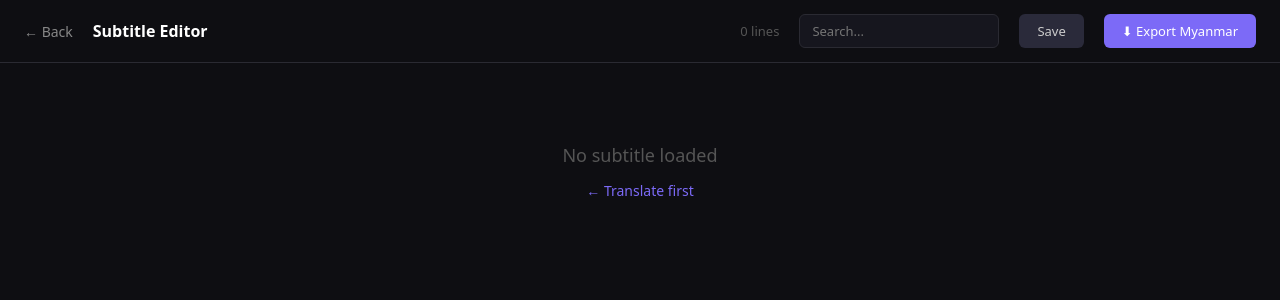
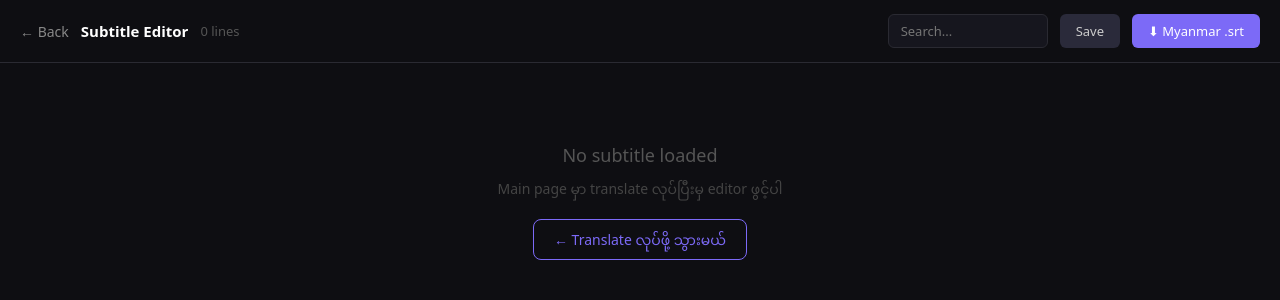
Before and after one commit to NERO-MK/subtitle-platform, a Next.js app: page /editor in a window 1280 px wide. Shown: the top 300 px of the page. Built offline with nearby package versions, Linux system fonts and the light colour scheme.

Commit message:
fix editor localStorage load

```diff
--- a/app/editor/page.tsx
+++ b/app/editor/page.tsx
@@ -9,13 +9,22 @@ export default function EditorPage() {
   const [lines, setLines] = useState<SrtLine[]>([])
   const [search, setSearch] = useState('')
   const [saved, setSaved] = useState(false)
+  const [loaded, setLoaded] = useState(false)
 
   useEffect(() => {
-    // Load from sessionStorage (set by main page)
-    const raw = sessionStorage.getItem('editor_lines')
-    if (raw) {
-      try { setLines(JSON.parse(raw)) } catch {}
+    // localStorage ကနေ load လုပ်မယ်
+    try {
+      const raw = localStorage.getItem('editor_lines')
+      if (raw) {
+        const parsed = JSON.parse(raw)
+        if (Array.isArray(parsed) && parsed.length > 0) {
+          setLines(parsed)
+        }
+      }
+    } catch (e) {
+      console.error('Load error:', e)
     }
+    setLoaded(true)
   }, [])
 
   function updateLine(index: number, field: 'text' | 'translated', value: string) {
@@ -24,9 +33,11 @@ export default function EditorPage() {
   }
 
   function save() {
-    sessionStorage.setItem('editor_lines', JSON.stringify(lines))
-    setSaved(true)
-    setTimeout(() => setSaved(false), 2000)
+    try {
+      localStorage.setItem('editor_lines', JSON.stringify(lines))
+      setSaved(true)
+      setTimeout(() => setSaved(false), 2000)
+    } catch (e) {}
   }
 
   function downloadFile(content: string, filename: string) {
@@ -35,6 +46,7 @@ export default function EditorPage() {
     a.href = URL.createObjectURL(blob)
     a.download = filename
     a.click()
+    URL.revokeObjectURL(a.href)
   }
 
   const filtered = search
@@ -44,106 +56,66 @@ export default function EditorPage() {
       )
     : lines
 
+  if (!loaded) {
+    return (
+      <main style={{ minHeight: '100vh', background: '#0e0e12', display: 'flex', alignItems: 'center', justifyContent: 'center' }}>
+        <p style={{ color: '#888' }}>Loading...</p>
+      </main>
+    )
+  }
+
   return (
     <main style={{ minHeight: '100vh', background: '#0e0e12', color: '#e8e6de', fontFamily: 'system-ui, sans-serif' }}>
+      <header style={{ borderBottom: '1px solid #2a2a32', padding: '14px 20px', display: 'flex', alignItems: 'center', gap: 12, position: 'sticky', top: 0, background: '#0e0e12', zIndex: 10, flexWrap: 'wrap' }}>
+        <Link href="/" style={{ color: '#888', textDecoration: 'none', fontSize: 14 }}>← Back</Link>
+        <span style={{ fontSize: 15, fontWeight: 600, color: '#fff' }}>Subtitle Editor</span>
+        <span style={{ fontSize: 13, color: '#555' }}>{lines.length} lines</span>
 
-      {/* Header */}
-      <header style={{ borderBottom: '1px solid #2a2a32', padding: '14px 24px', display: 'flex', alignItems: 'center', gap: 20, position: 'sticky', top: 0, background: '#0e0e12', zIndex: 10 }}>
-        <Link href="/" style={{ color: '#888', textDecoration: 'none', fontSize: 14 }}>← Back</Link>
-        <span style={{ fontSize: 16, fontWeight: 600, color: '#fff' }}>Subtitle Editor</span>
-        <span style={{ marginLeft: 'auto', fontSize: 13, color: '#555' }}>{lines.length} lines</span>
-
-        <input
-          value={search}
-          onChange={e => setSearch(e.target.value)}
+        <input value={search} onChange={e => setSearch(e.target.value)}
           placeholder="Search..."
-          style={{
-            padding: '7px 12px', borderRadius: 6, border: '1px solid #2a2a32',
-            background: '#16161e', color: '#e8e6de', fontSize: 13, outline: 'none', width: 200,
-          }}
+          style={{ padding: '7px 12px', borderRadius: 6, border: '1px solid #2a2a32', background: '#16161e', color: '#e8e6de', fontSize: 13, outline: 'none', width: 160, marginLeft: 'auto' }}
         />
 
-        <button
-          onClick={save}
-          style={{
-            padding: '8px 18px', borderRadius: 6, border: 'none',
-            background: saved ? '#1e4a1e' : '#2a2a3a',
-            color: saved ? '#6ab86a' : '#ccc',
-            fontSize: 13, cursor: 'pointer',
-          }}
-        >
+        <button onClick={save}
+          style={{ padding: '8px 16px', borderRadius: 6, border: 'none', background: saved ? '#1e4a1e' : '#2a2a3a', color: saved ? '#6ab86a' : '#ccc', fontSize: 13, cursor: 'pointer' }}>
           {saved ? '✓ Saved' : 'Save'}
         </button>
 
-        <button
-          onClick={() => downloadFile(formatSrt(lines, true), 'translated.my.srt')}
-          style={{ padding: '8px 18px', borderRadius: 6, border: 'none', background: '#7c6af7', color: '#fff', fontSize: 13, cursor: 'pointer' }}
-        >
-          ⬇ Export Myanmar
+        <button onClick={() => downloadFile(formatSrt(lines, true), 'translated.my.srt')}
+          style={{ padding: '8px 16px', borderRadius: 6, border: 'none', background: '#7c6af7', color: '#fff', fontSize: 13, cursor: 'pointer' }}>
+          ⬇ Myanmar .srt
         </button>
       </header>
 
-      {/* Empty state */}
       {lines.length === 0 && (
         <div style={{ textAlign: 'center', padding: '80px 24px', color: '#555' }}>
-          <p style={{ fontSize: 18, marginBottom: 12 }}>No subtitle loaded</p>
-          <Link href="/" style={{ color: '#7c6af7', textDecoration: 'none', fontSize: 14 }}>
-            ← Translate first
+          <p style={{ fontSize: 18, marginBottom: 8 }}>No subtitle loaded</p>
+          <p style={{ fontSize: 14, marginBottom: 20, color: '#444' }}>Main page မှာ translate လုပ်ပြီးမှ editor ဖွင့်ပါ</p>
+          <Link href="/" style={{ color: '#7c6af7', textDecoration: 'none', fontSize: 14, padding: '10px 20px', border: '1px solid #7c6af7', borderRadius: 8 }}>
+            ← Translate လုပ်ဖို့ သွားမယ်
           </Link>
         </div>
       )}
 
-      {/* Lines table */}
-      <div style={{ maxWidth: 1100, margin: '0 auto', padding: '20px 16px' }}>
+      <div style={{ maxWidth: 1100, margin: '0 auto', padding: '16px' }}>
         {filtered.map(line => (
-          <div
-            key={line.index}
-            style={{
-              display: 'grid', gridTemplateColumns: '52px 140px 1fr 1fr',
-              gap: 12, padding: '12px 0', borderBottom: '1px solid #1a1a22',
-              alignItems: 'start',
-            }}
-          >
-            {/* Index */}
-            <span style={{ fontSize: 12, color: '#444', paddingTop: 10, textAlign: 'right' }}>
-              {line.index}
-            </span>
+          <div key={line.index} style={{ display: 'grid', gridTemplateColumns: '40px 120px 1fr 1fr', gap: 8, padding: '10px 0', borderBottom: '1px solid #1a1a22', alignItems: 'start' }}>
+            <span style={{ fontSize: 12, color: '#444', paddingTop: 10, textAlign: 'right' }}>{line.index}</span>
 
-            {/* Timestamp */}
             <div style={{ paddingTop: 8 }}>
-              <span style={{ fontSize: 11, color: '#555', fontFamily: 'monospace', display: 'block' }}>
-                {line.startTime.slice(0, 8)}
-              </span>
-              <span style={{ fontSize: 11, color: '#444', fontFamily: 'monospace' }}>
-                → {line.endTime.slice(0, 8)}
-              </span>
+              <span style={{ fontSize: 11, color: '#555', fontFamily: 'monospace', display: 'block' }}>{line.startTime.slice(0, 8)}</span>
+              <span style={{ fontSize: 11, color: '#444', fontFamily: 'monospace' }}>→ {line.endTime.slice(0, 8)}</span>
             </div>
 
-            {/* Original */}
-            <textarea
-              value={line.text}
-              onChange={e => updateLine(line.index, 'text', e.target.value)}
+            <textarea value={line.text} onChange={e => updateLine(line.index, 'text', e.target.value)}
               rows={2}
-              style={{
-                padding: '8px 10px', borderRadius: 6, border: '1px solid #1e1e2a',
-                background: '#13131a', color: '#9090a0', fontSize: 13,
-                fontFamily: 'system-ui, sans-serif', resize: 'vertical', outline: 'none',
-                lineHeight: 1.5,
-              }}
+              style={{ padding: '8px', borderRadius: 6, border: '1px solid #1e1e2a', background: '#13131a', color: '#9090a0', fontSize: 13, resize: 'vertical', outline: 'none', width: '100%', boxSizing: 'border-box' }}
             />
 
-            {/* Myanmar translation */}
-            <textarea
-              value={line.translated || ''}
-              onChange={e => updateLine(line.index, 'translated', e.target.value)}
+            <textarea value={line.translated || ''} onChange={e => updateLine(line.index, 'translated', e.target.value)}
               rows={2}
-              placeholder="Myanmar translation..."
-              style={{
-                padding: '8px 10px', borderRadius: 6, border: '1px solid #2a2a3e',
-                background: '#14141e', color: '#c8c0f0', fontSize: 13,
-                fontFamily: 'system-ui, sans-serif', resize: 'vertical', outline: 'none',
-                lineHeight: 1.5,
-              }}
+              placeholder="Myanmar..."
+              style={{ padding: '8px', borderRadius: 6, border: '1px solid #2a2a3e', background: '#14141e', color: '#c8c0f0', fontSize: 13, resize: 'vertical', outline: 'none', width: '100%', boxSizing: 'border-box' }}
             />
           </div>
         ))}
```
